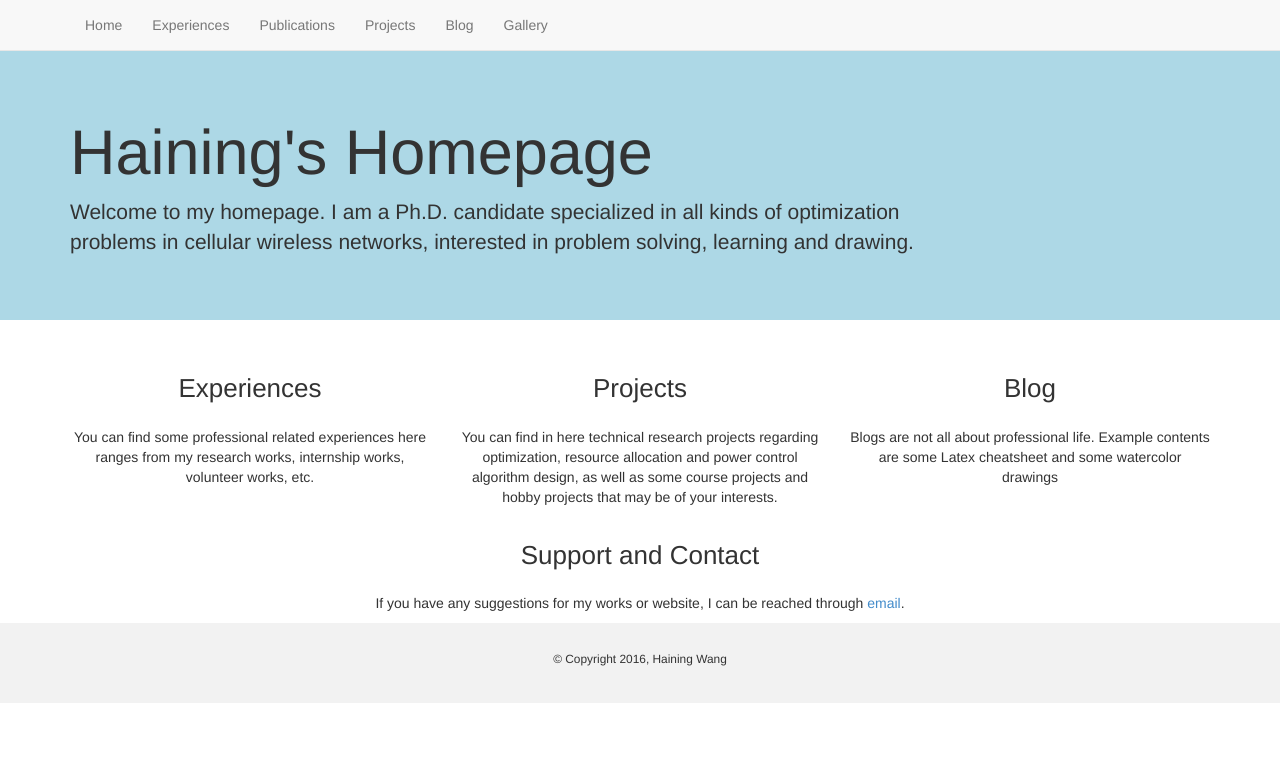
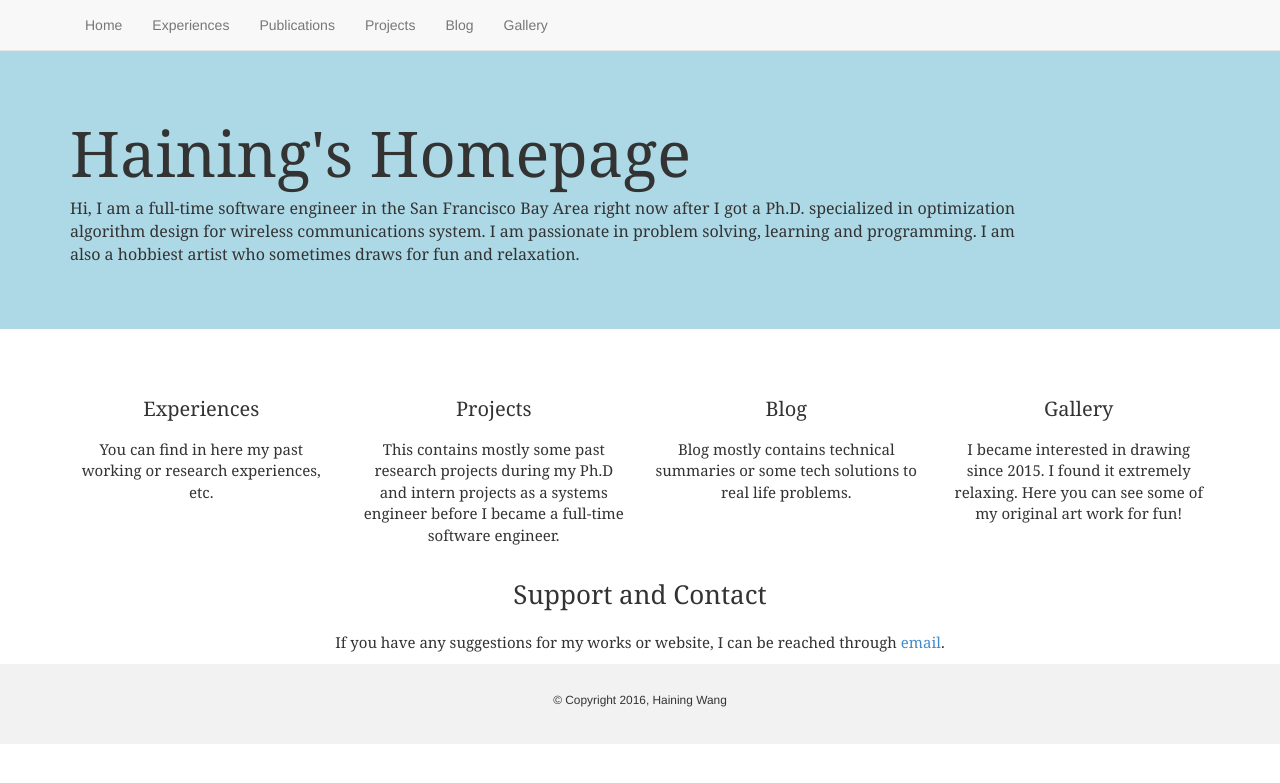
Before and after one commit to CaraHainingWang/CaraHainingWang.github.io.legacy, a Jekyll site: the page built from index.html, in a window 1280 px wide. Shown: the top 783 px of the page. Built offline with Jekyll 4.4.1, drawn with Linux system fonts in a browser that asks for light colours; nearby versions of some CDN libraries.

Commit message:
add content

```diff
--- a/_layouts/home.html
+++ b/_layouts/home.html
@@ -60,9 +60,10 @@
 <div class="jumbotron">
   <div class = "container">
     <div class="row">
-      <div class='col-sm-9'>
+      <div class='col-sm-10'>
         <h1> Haining's Homepage</h1>
-        <p>  Welcome to my homepage. I am a Ph.D. candidate specialized in all kinds of optimization problems in cellular wireless networks, interested in problem solving, learning and drawing.</p>
+        <p>  Hi, I am a full-time software engineer in the San Francisco Bay Area right now after I got a Ph.D. specialized in optimization algorithm design for wireless communications system.
+					I am passionate in problem solving, learning and programming. I am also a hobbiest artist who sometimes draws for fun and relaxation.</p>
       </div>
     </div>
   </div>
@@ -94,23 +95,27 @@
 <!--</div> --><!--/masthead-->
 
 <!--main-->
+<div id="masthead">
 <div class="container">
 
 
   <div class="row">
-    <div class="col-sm-4">
+    <div class="col-sm-3">
         <h2 class='lead text-center'>Experiences</h2>
-        <p class='text-center'> You can find some professional related experiences here ranges from my research works, internship works, volunteer works, etc. </p>
+        <p class='text-center'> You can find in here my past working or research experiences, etc. </p>
     </div>
-    <div class="col-sm-4">
+    <div class="col-sm-3">
         <h2 class='lead text-center'>Projects</h2>
-        <p class='text-center'> You can find in here technical research projects regarding optimization, resource allocation and power control algorithm design, as well as some course projects and hobby projects that may be of your interests. </p>
+        <p class='text-center'> This contains mostly some past research projects during my Ph.D and intern projects as a systems engineer before I became a full-time software engineer. </p>
     </div>
-    <div class="col-sm-4">
+    <div class="col-sm-3">
         <h2 class='lead text-center'>Blog </h2>
-        <p class='text-center'> Blogs are not all about professional life. Example contents are some Latex cheatsheet and some watercolor drawings</p>
+        <p class='text-center'> Blog mostly contains technical summaries or some tech solutions to real life problems.  </p>
     </div>
-
+		<div class="col-sm-3">
+				<h2 class='lead text-center'>Gallery</h2>
+				<p class='text-center'> I became interested in drawing since 2015. I found it extremely relaxing. Here you can see some of my original art work for fun!</p>
+		</div>
 
   </div>
     <div class="row">
@@ -135,7 +140,7 @@
       </div>
   </div>-->
 </div><!--/container-->
-
+</div>
 <footer class="container-fluid text-center">
   <p><small>© Copyright 2016, Haining Wang</small></p>
 </footer>
--- a/blog/index.html
+++ b/blog/index.html
@@ -10,6 +10,9 @@ title: Haining's Blog
     		{% if forloop.first %}
     			<li> <a href="#{{ this-year }}-ref">{{ this_year }}</a></li>
     		{% endif %}
+				{% if next_year != this_year %}
+					<li> <a href="#{{ next-year }}-ref">{{ next_year }}</a></li>
+				{% endif %}
 		{% endfor %}
 	</ul>
 </div>
@@ -31,7 +34,7 @@ title: Haining's Blog
     <li><a href="{{ post.url }}"><span>{{ post.date | date_to_string }} </span> &raquo; {{ post.title }}</a></li>
 
     {% if forloop.last %}
-    </ul>
+  	</ul>
     {% else %}
         {% if this_year != next_year %}
         </ul>
--- a/css/styles.css
+++ b/css/styles.css
@@ -16,10 +16,18 @@ body {
 
 #masthead {
  min-height:250px;
+ font-family: "Roboto Slab","ff-tisa-web-pro","Georgia",Arial,sans-serif;
+ //"Sans-serif", arial;
 }
 
 #masthead h1 {
  font-size: 30px;
+ line-height: 1;
+ padding-top:20px;
+}
+
+#masthead h2 {
+ font-size: 20px;
  line-height: 1;
  padding-top:20px;
 }
@@ -36,6 +44,19 @@ body {
   overflow-y: scroll;
 }
 
+#sidebar1 {
+  background-color: #f1f1f1;
+}
+
+#sidebar1 button {
+  height:60px;
+  line-height:60px;
+}
+
+#sidebar1 li {
+  padding-right: 20px;
+}
+
 .painting img {
     background: #F3F4F5;
     border: 1px solid #DEDFE0;
@@ -48,6 +69,24 @@ body {
     -webkit-box-shadow: 0 0 5px rgba(0,0,0,0.1);
 }
 
+.jumbotron p {
+  font-size: 16px;
+}
+
+.row {
+  font-size: 15px;
+  top-padding: 20px;
+  right-padding:20px;
+  font-family: "Roboto Slab","ff-tisa-web-pro","Georgia",Arial,sans-serif;
+  text-align:justify;
+}
+
+a.anchor {
+    display: block;
+    position: relative;
+    top: -50px;
+    visibility: hidden;
+}
 
 @media screen and (min-width: 768px) {
   #masthead h1 {
@@ -62,6 +101,7 @@ body {
 
 .affix-top,.affix{
  position: static;
+ background-color: #f1f1f1;
 }
 
 
@@ -86,6 +126,7 @@ body {
     position:fixed;
     width: 25%;
   }*/
+
   #sidebar1 {
     padding-top:20px;
     padding-left:7px;
@@ -95,9 +136,9 @@ body {
     background-color: #f1f1f1;
     height: 100%;
     overflow-y: scroll;
+    width:20%;
   }
 }
-
 
 
 #sidebar li.active {
```
Also changed, not shown: _layouts/default.html (+1 -26 lines), _layouts/post.html (+4 -18 lines), _posts/2017-08-14-find-my-ideal-apartment-using-web-spiders.md (added, +38 -0 lines), proj/index.html (+11 -8 lines).
